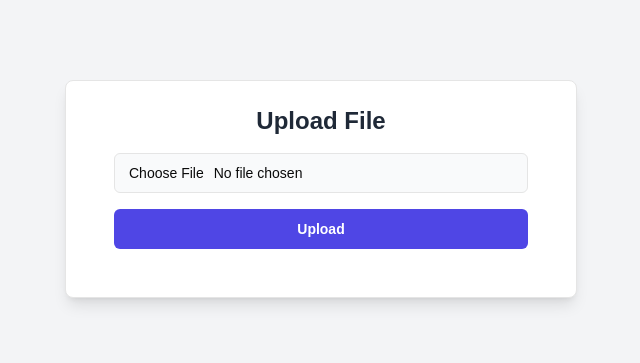
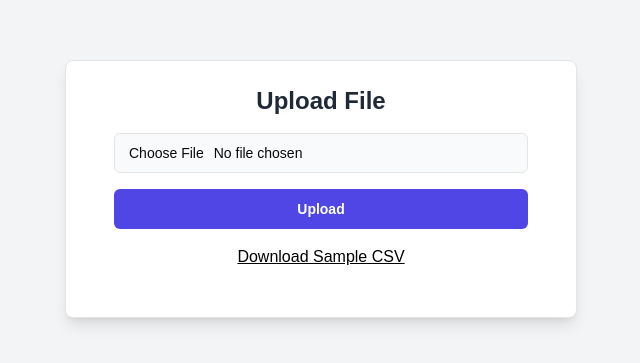
Before and after one commit to ttpunch/databank, a Next.js app: page /upload in a window 1280 px wide. Shown: the part 211-574 px from the top of the page, without its empty margins (319-959 px from the left). Built offline with nearby package versions, Linux system fonts and the light colour scheme.

Commit message:
Add upload page link and sample CSV download option

```diff
--- a/src/app/page.tsx
+++ b/src/app/page.tsx
@@ -9,6 +9,7 @@ import axios from 'axios'; // Add this line if not already present
 import { DeleteData } from "@/actions/actions";
 import { useToast } from "@/hooks/use-toast"
 import { Upload, UploadIcon } from "lucide-react"
+import Link from "next/link";
 
 
 
@@ -164,6 +165,7 @@ export default function Home() {
             className="bg-indigo-600 hover:bg-indigo-700 text-white px-4 py-2 rounded transition duration-200"
           >
 
+
              <UploadIcon className="w-4 h-4 mr-2" />Upload File
           </Button>
           <Button
--- a/src/app/upload/page.tsx
+++ b/src/app/upload/page.tsx
@@ -4,6 +4,7 @@ import { useToast } from "@/hooks/use-toast"; // Import the useToast hook
 import { Button } from "@/components/ui/button"; // Adjust the import based on your button component
 import { Input } from "@/components/ui/input"; // Adjust the import based on your input component
 import { Card, CardContent } from "@/components/ui/card"; // Adjust the import based on your card component
+import Link from 'next/link';
 
 const UploadPage: React.FC = () => {
   const [file, setFile] = useState<File | null>(null);
@@ -83,7 +84,9 @@ const UploadPage: React.FC = () => {
               {isUploading ? 'Uploading...' : 'Upload'}
             </Button>
           </form>
+          <Link className="block text-center mt-4 text-black hover:text-slate-400 underline" href="sample.csv">Download Sample CSV</Link>
         </CardContent>
+
       </Card>
     </div>
   );
```
